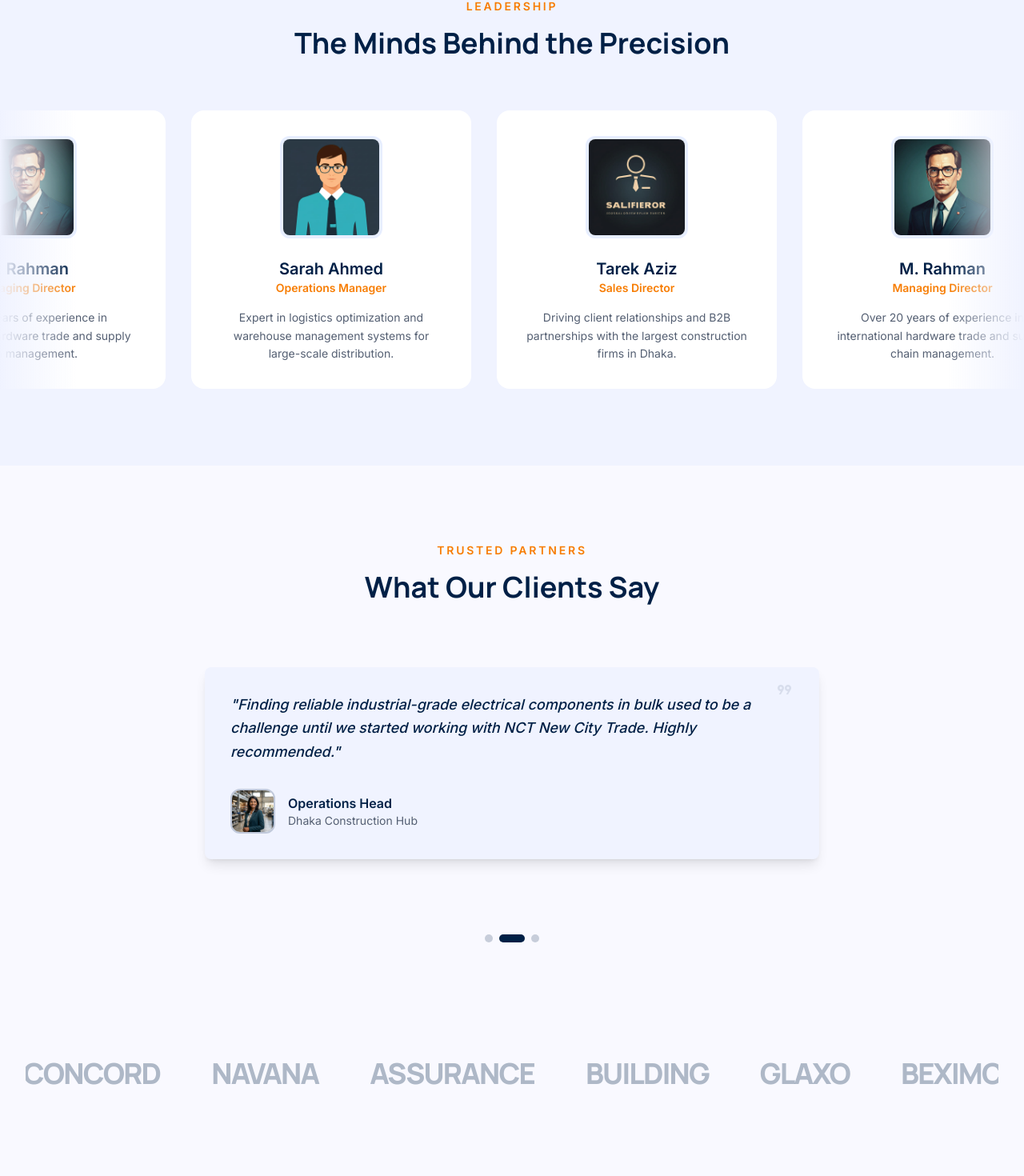
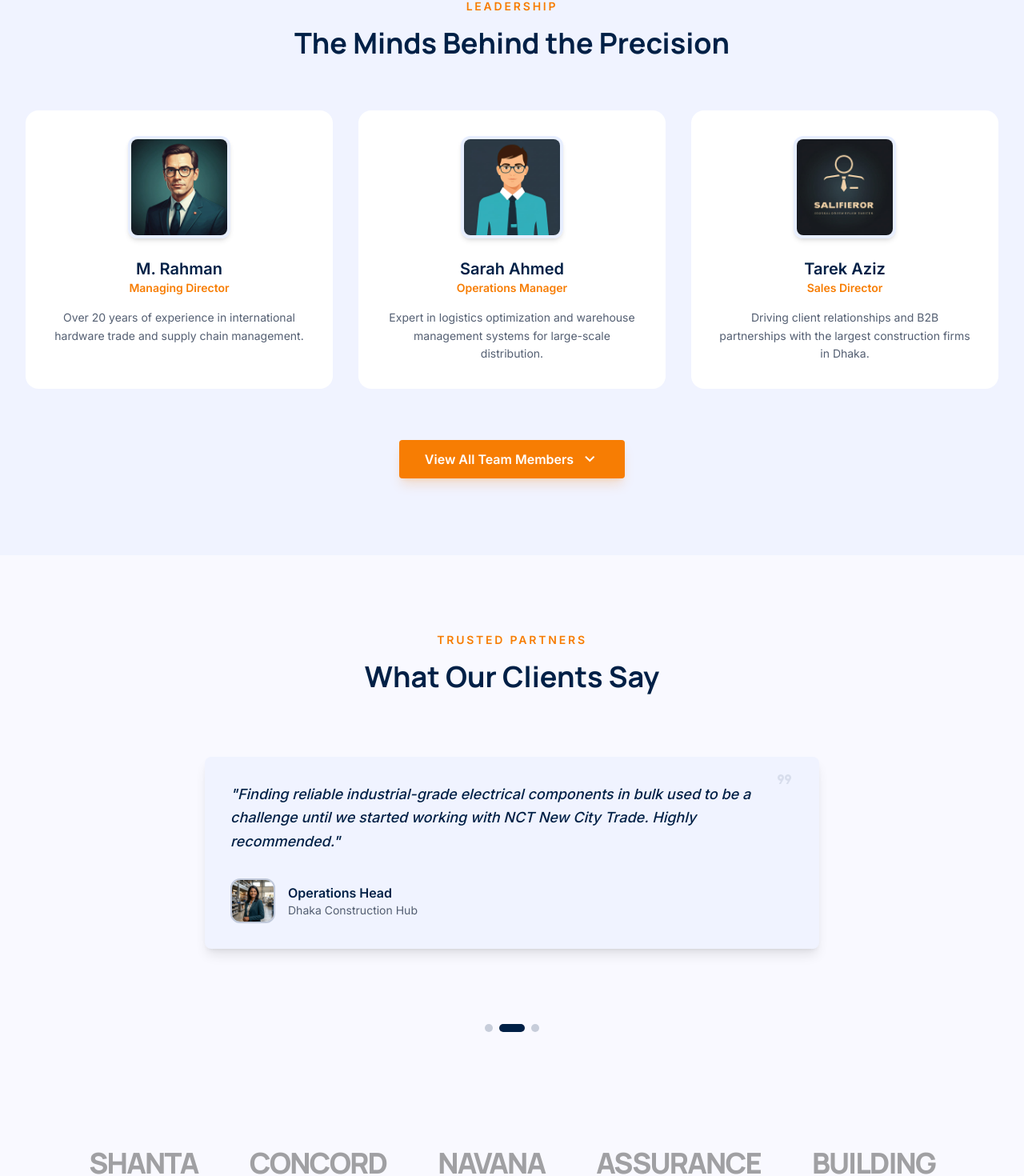
Before and after one commit to shihabb556/new-city-trade, a React (Vite) app: page / in a window 1280 px wide. Shown: the part 3637-5107 px from the top of the page at 80% size. Built offline with nearby package versions, Linux system fonts and the light colour scheme.

Commit message:
feat: add Testimonials and Leadership components with custom CSS utility animations

```diff
--- a/src/components/Leadership.tsx
+++ b/src/components/Leadership.tsx
@@ -1,4 +1,6 @@
 
+
+import { useState } from 'react';
 
 const leadershipData = [
   {
@@ -19,11 +21,33 @@ const leadershipData = [
     description: 'Driving client relationships and B2B partnerships with the largest construction firms in Dhaka.',
     image: '/images/sales-director.jpg',
   },
+  {
+    name: 'A. Karim',
+    role: 'Warehouse Manager',
+    description: 'Lead of inventory operations and logistics coordination at our primary distribution hub.',
+    image: '/images/warehouse-ops.jpg',
+  },
+  {
+    name: 'Nasrin Sultana',
+    role: 'Technical Lead',
+    description: 'Specialist in heavy machinery and industrial-grade tool specifications for large projects.',
+    image: '/images/team-collaboration.jpg',
+  },
+  {
+    name: 'Imran Khan',
+    role: 'Customer Support Lead',
+    description: 'Head of our B2B support division, ensuring seamless communication with all corporate clients.',
+    image: '/images/profile.png',
+  },
 ];
 
 const Leadership = () => {
+  const [isExpanded, setIsExpanded] = useState(false);
+
+  const displayedMembers = isExpanded ? leadershipData : leadershipData.slice(0, 3);
+
   return (
-    <section className="py-24 bg-surface-container-low overflow-hidden">
+    <section className="py-24 bg-surface-container-low overflow-hidden transition-all duration-700">
       <div className="max-w-7xl mx-auto px-8 mb-16 text-center">
         <h2 className="text-sm font-bold uppercase tracking-[0.2em] text-on-tertiary-container mb-4 font-label">
           Leadership
@@ -31,28 +55,45 @@ const Leadership = () => {
         <h3 className="text-2xl sm:text-3xl md:text-4xl font-headline font-bold text-primary">The Minds Behind the Precision</h3>
       </div>
 
-      <div className="relative">
-        {/* Added some gradients to fade out the edges for a more premium look */}
-        <div className="absolute inset-y-0 left-0 w-24 bg-gradient-to-r from-surface-container-low to-transparent z-10 pointer-events-none"></div>
-        <div className="absolute inset-y-0 right-0 w-24 bg-gradient-to-l from-surface-container-low to-transparent z-10 pointer-events-none"></div>
-
-        <div className="flex animate-marquee-slow whitespace-nowrap gap-8 hover:[animation-play-state:paused]">
-          {[...leadershipData, ...leadershipData, ...leadershipData].map((leader, index) => (
-            <div key={index} className="flex-shrink-0 w-[300px] sm:w-[350px] bg-surface-container-lowest p-8 rounded-2xl text-center group transition-all duration-300 hover:shadow-xl hover:-translate-y-1">
-              <div className="w-24 h-24 sm:w-32 sm:h-32 mx-auto rounded-full overflow-hidden mb-6 border-4 border-surface-container transition-all group-hover:border-on-tertiary-container group-hover:scale-105">
+      <div className="max-w-7xl mx-auto px-8">
+        <div className="grid grid-cols-1 md:grid-cols-2 lg:grid-cols-3 gap-8">
+          {displayedMembers.map((leader, index) => (
+            <div
+              key={index}
+              className="bg-surface-container-lowest p-8 rounded-2xl text-center group transition-all duration-500 hover:shadow-xl hover:-translate-y-1 animate-in fade-in slide-in-from-bottom-4"
+              style={{ animationDelay: `${(index % 3) * 100}ms` }}
+            >
+              <div className="w-24 h-24 sm:w-32 sm:h-32 mx-auto rounded-full overflow-hidden mb-6 border-4 border-surface-container transition-all group-hover:border-on-tertiary-container group-hover:scale-105 shadow-md">
                 <img
                   alt={leader.role}
                   className="w-full h-full object-cover"
                   src={leader.image}
                 />
               </div>
-              <h4 className="text-lg sm:text-xl font-bold text-primary whitespace-normal">{leader.name}</h4>
+              <h4 className="text-lg sm:text-xl font-bold text-primary">{leader.name}</h4>
               <p className="text-on-tertiary-container font-semibold text-xs sm:text-sm mb-4">{leader.role}</p>
-              <p className="text-secondary text-xs sm:text-sm leading-relaxed whitespace-normal max-w-xs mx-auto">
+              <p className="text-secondary text-xs sm:text-sm leading-relaxed max-w-xs mx-auto">
                 {leader.description}
               </p>
             </div>
           ))}
+        </div>
+
+        <div className="mt-16 text-center">
+          <button
+            onClick={() => setIsExpanded(!isExpanded)}
+            className="px-8 py-3 bg-on-tertiary-container text-white font-bold rounded-lg hover:opacity-90 transition-all active:scale-95 shadow-lg shadow-on-tertiary-container/20 group flex items-center gap-2 mx-auto"
+          >
+            {isExpanded ? (
+              <>
+                Show Less <span className="material-symbols-outlined text-sm">keyboard_arrow_up</span>
+              </>
+            ) : (
+              <>
+                View All Team Members <span className="material-symbols-outlined text-sm">keyboard_arrow_down</span>
+              </>
+            )}
+          </button>
         </div>
       </div>
     </section>
--- a/src/components/Testimonials.tsx
+++ b/src/components/Testimonials.tsx
@@ -89,16 +89,44 @@ const Testimonials = () => {
           </div>
         </div>
 
-        <div className="relative mt-32 overflow-hidden py-10">
-          <div className="flex animate-marquee whitespace-nowrap gap-16 items-center">
-            {[...clientLogos, ...clientLogos].map((logo, idx) => (
+        <div className="relative mt-32 py-10">
+          {/* Desktop/Large View: Single Static Row */}
+          <div className="hidden lg:flex flex-wrap justify-center gap-16 items-center opacity-40 grayscale hover:grayscale-0 transition-all duration-700">
+            {clientLogos.map((logo, idx) => (
               <span
                 key={idx}
-                className="text-2xl sm:text-3xl md:text-4xl font-black text-primary/30 font-headline tracking-tighter hover:text-primary transition-colors cursor-default"
+                className="text-2xl md:text-3xl lg:text-4xl font-black text-primary font-headline tracking-tighter hover:text-primary transition-colors cursor-default"
               >
                 {logo}
               </span>
             ))}
+          </div>
+
+          {/* Mobile/Small View: Two Static Rows */}
+          <div className="flex lg:hidden flex-col gap-10 items-center opacity-40">
+            {/* Row 1: First half of logos */}
+            <div className="flex flex-wrap justify-center gap-8 items-center">
+              {clientLogos.slice(0, 4).map((logo, idx) => (
+                <span
+                  key={idx}
+                  className="text-xl sm:text-2xl font-black text-primary font-headline tracking-tighter"
+                >
+                  {logo}
+                </span>
+              ))}
+            </div>
+
+            {/* Row 2: Second half of logos */}
+            <div className="flex flex-wrap justify-center gap-8 items-center">
+              {clientLogos.slice(4).map((logo, idx) => (
+                <span
+                  key={idx}
+                  className="text-xl sm:text-2xl font-black text-primary font-headline tracking-tighter"
+                >
+                  {logo}
+                </span>
+              ))}
+            </div>
           </div>
         </div>
       </div>
--- a/src/index.css
+++ b/src/index.css
@@ -7,8 +7,17 @@
     100% { transform: translateX(-50%); }
   }
 
+  @keyframes marquee-reverse {
+    0% { transform: translateX(-50%); }
+    100% { transform: translateX(0); }
+  }
+
   .animate-marquee {
     animation: marquee 20s linear infinite;
+  }
+
+  .animate-marquee-reverse {
+    animation: marquee-reverse 25s linear infinite;
   }
 
   .animate-marquee-slow {
```
